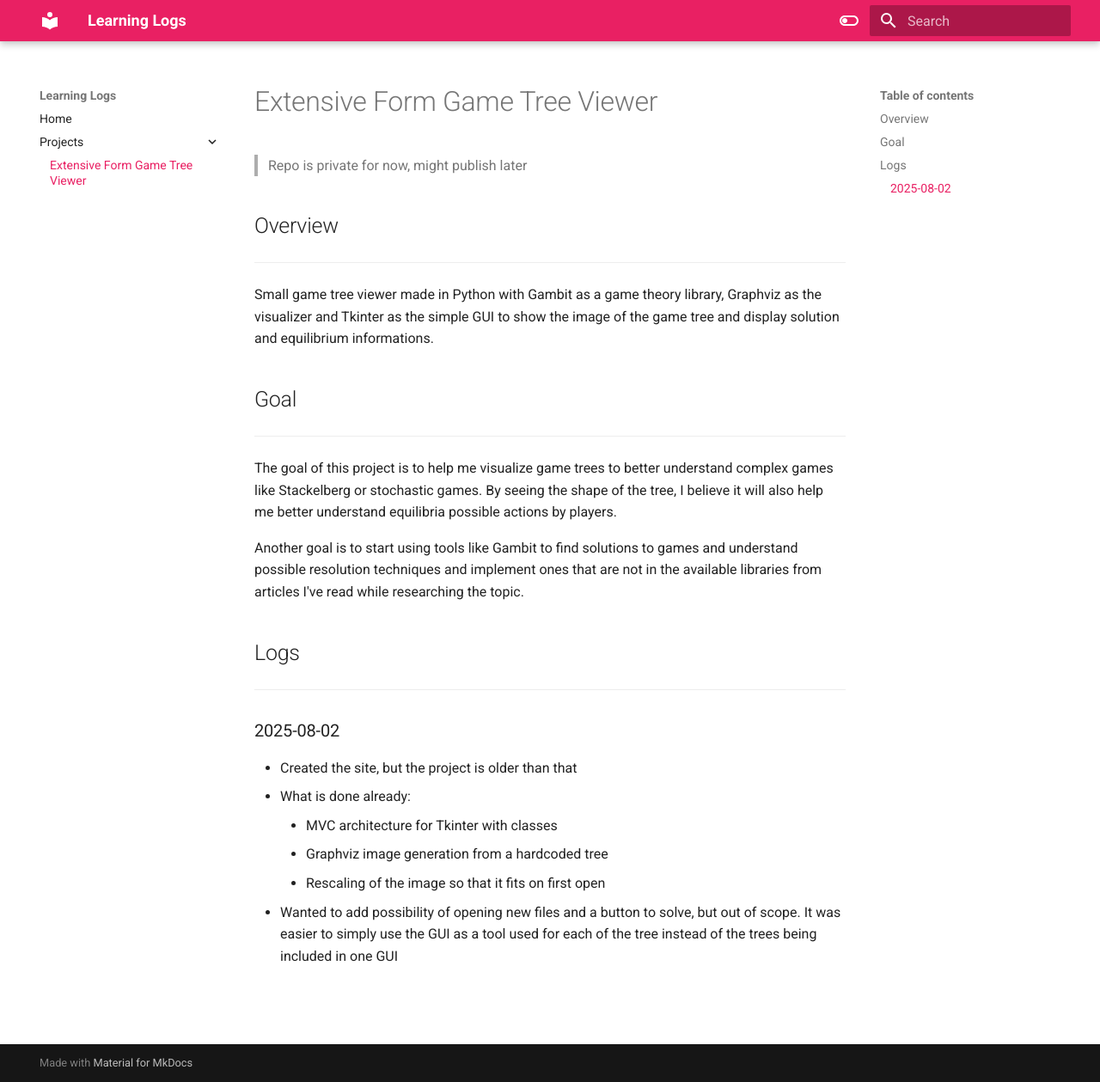
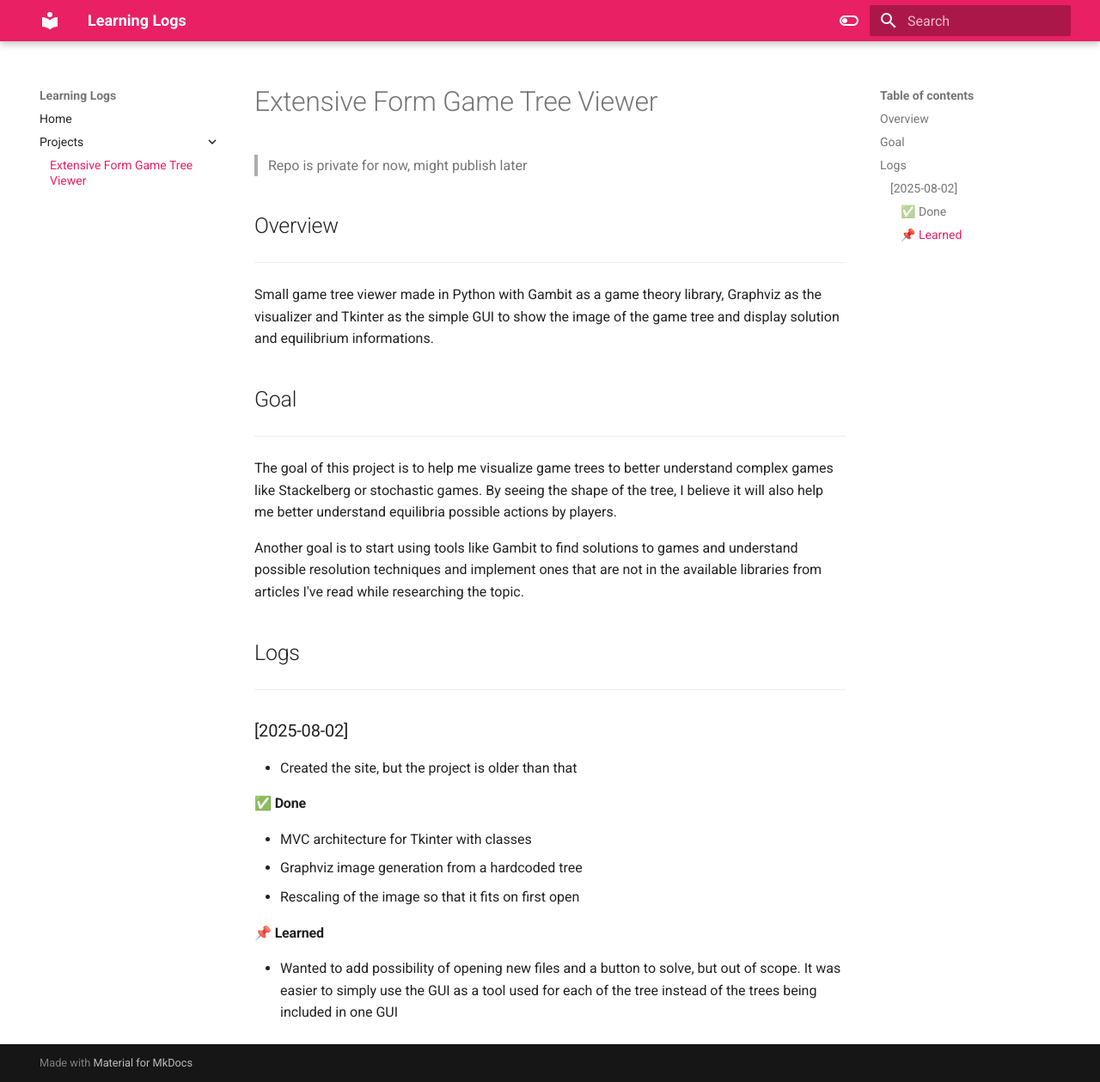
Before and after one commit to j-dumas/learning-logs, an MkDocs documentation site: the page built from content/Projects/Extensive Form Game Tree Viewer.md, in a window 1280 px wide and 1259 px high. Shown: the whole window at 86% size. Built offline with MkDocs 1.6.1 and Material for MkDocs 9.7.7, drawn with Linux system fonts in a browser that asks for light colours.

Commit message:
Sync from private vault on 2025-08-02 17:47:48 UTC

```diff
--- a/content/Projects/Extensive Form Game Tree Viewer.md
+++ b/content/Projects/Extensive Form Game Tree Viewer.md
@@ -13,11 +13,14 @@ Another goal is to start using tools like Gambit to find solutions to games and
 
 ## Logs
 ---
-### 2025-08-02
+### [2025-08-02]
 - Created the site, but the project is older than that
-- What is done already:
-	- MVC architecture for Tkinter with classes
-	- Graphviz image generation from a hardcoded tree
-	- Rescaling of the image so that it fits on first open
+
+#### ✅ Done
+- MVC architecture for Tkinter with classes
+- Graphviz image generation from a hardcoded tree
+- Rescaling of the image so that it fits on first open
+
+#### 📌 Learned
 - Wanted to add possibility of opening new files and a button to solve, but out of scope.
   It was easier to simply use the GUI as a tool used for each of the tree instead of the trees being included in one GUI
```
